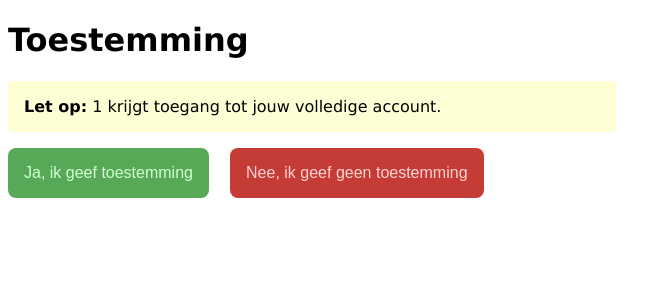
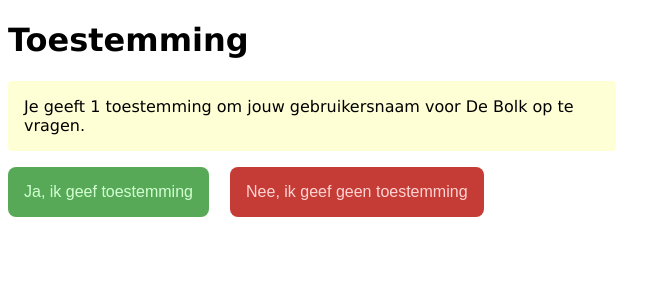
Before and after one commit to debolk/bolklogin, a PHP site: page /views/authorize.php?client_id=1 in a window 1280 px wide. Shown: the top 300 px of the page, without its empty margins (0-671 px from the left). Run offline with PHP 8.4, Linux system fonts and the light colour scheme.

Commit message:
made permissions more clear in text

```diff
--- a/web/views/authorize.php
+++ b/web/views/authorize.php
@@ -7,7 +7,7 @@
     <body>
         <h1>Toestemming</h1>
         <p class="warning">
-            <strong>Let op:</strong> <?= $_GET['client_id']; ?> krijgt toegang tot jouw volledige account.
+            Je geeft <?= $_GET['client_id']; ?> toestemming om jouw gebruikersnaam voor De Bolk op te vragen.
         </p>
         <form action="<?= $_SERVER['REQUEST_URI'];?>" method="POST">
             <div>
--- a/web/views/login.php
+++ b/web/views/login.php
@@ -7,7 +7,7 @@
     <body>
         <h1>Bolklogin</h1>
         <p>
-            Je bent hierheen gestuurd door een applicatie die graag jouw gegevens van De Bolk wilt gebruiken. Log in om je gegevens te delen met deze applicatie.
+            Je bent hierheen gestuurd door een applicatie die graag toegang wilt tot jouw Bolk-account. Log in om je gegevens te delen met deze applicatie.
         </p>
         <?php if ($error !== null): ?>
             <p class="error"><?php echo $error; ?></p>
```
